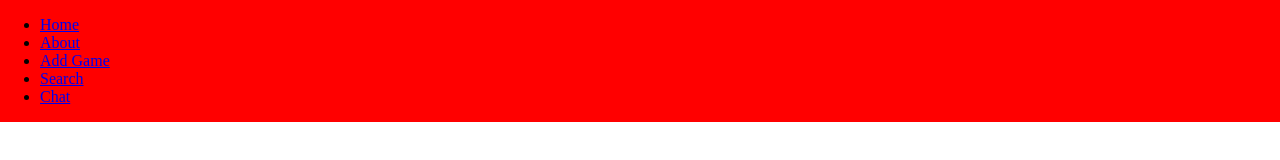
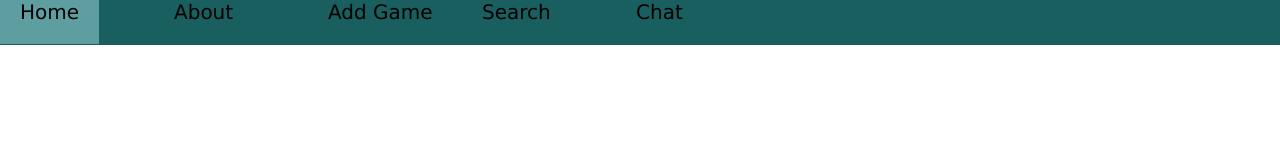
Before and after one commit to ARheault/GameAtlas, a plain HTML site: page public/map.html in a window 1280 px wide. Drawn offline with Linux system fonts and the light colour scheme.

Commit message:
some styling for navbar

```diff
--- a/backend/map.js
+++ b/backend/map.js
@@ -9,7 +9,7 @@ function runMap() {
 }
 
 function loadMapAPI() {
-  const googleMapsAPIKey = config.API_KEY;
+  var googleMapsAPIKey = config.API_KEY;
   const googleMapsAPIURL = `https://maps.googleapis.com/maps/api/js?key=${googleMapsAPIKey}&callback=runMap`;
 
   const script = document.createElement("script");
--- a/public/map.html
+++ b/public/map.html
@@ -10,7 +10,7 @@
       type="text/css"
       href="https://cdnjs.cloudflare.com/ajax/libs/twitter-bootstrap/4.4.1/css/bootstrap.min.css"
     />
-    <script type='text/javascript' src='config.js'></script>
+    <script type='text/javascript' src='../config.js'></script>
     <script src="../backend/map.js"></script>
   </head>
 
--- a/public/styles.css
+++ b/public/styles.css
@@ -1,6 +1,9 @@
 .topnav {
-  background-color: red;
-  overflow: hidden;
+  height: 45px;
+  margin: 0px;
+  border: 0px;
+  width: 100%;
+  background-color: rgb(26, 95, 95);
 }
 
 #map {
@@ -14,3 +17,31 @@ body {
   margin: 0;
   padding: 0;
 }
+
+.topnav ul {
+  list-style-type: none;
+  margin: 0px;
+  padding: 0px;
+}
+
+.topnav ul li {
+  float: none;
+  padding: 0px;
+  width: 150px;
+  display: inline-block;
+}
+
+.topnav ul li a {
+  padding: 20px;
+  text-decoration: none;
+  font-size: 20px;
+  font-family: Verdana, Geneva, Tahoma, sans-serif;
+}
+
+#topnav a:link {
+  color: black;
+}
+
+#topnav a:hover {
+  background-color: cadetblue;
+}
```
